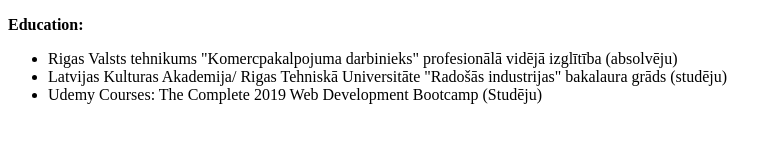
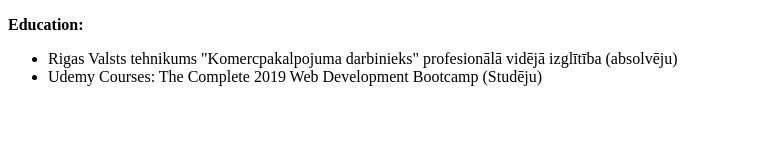
Before and after one commit to GunarsPs/CV, a plain HTML site: page education.html in a window 1280 px wide. Shown: the whole page, without its empty margins (0-781 px from the left). Drawn offline with Linux system fonts and the light colour scheme.

Commit message:
Update education.html

```diff
--- a/education.html
+++ b/education.html
@@ -8,7 +8,6 @@
     <p><strong>Education:</strong></p>
     <ul>
       <li>Rigas Valsts tehnikums "Komercpakalpojuma darbinieks" profesionālā vidējā izglītība (absolvēju)</li>
-      <li>Latvijas Kulturas Akademija/ Rigas Tehniskā Universitāte "Radošās industrijas" bakalaura grāds (studēju)</li>
       <li>Udemy Courses: The Complete 2019 Web Development Bootcamp (Studēju)</li>
     </ul>
   </body>
```
